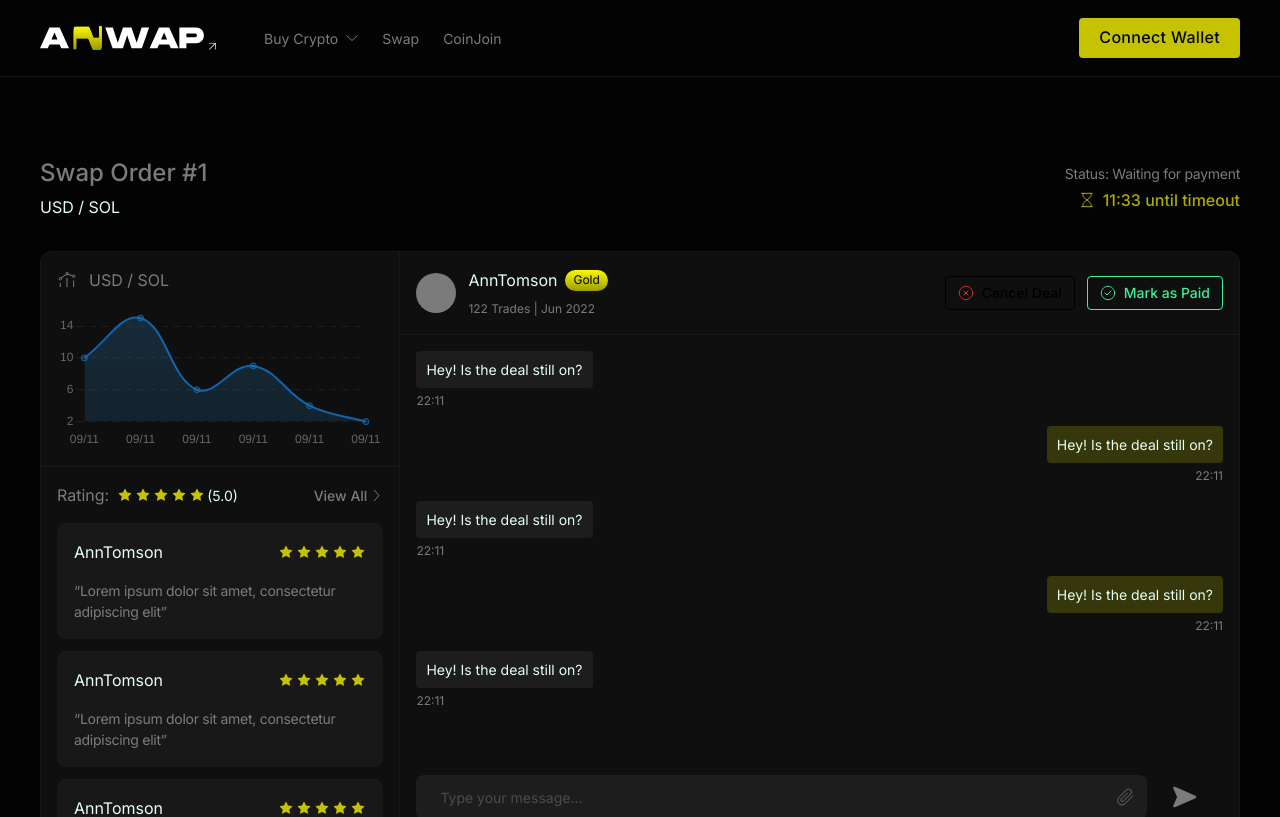
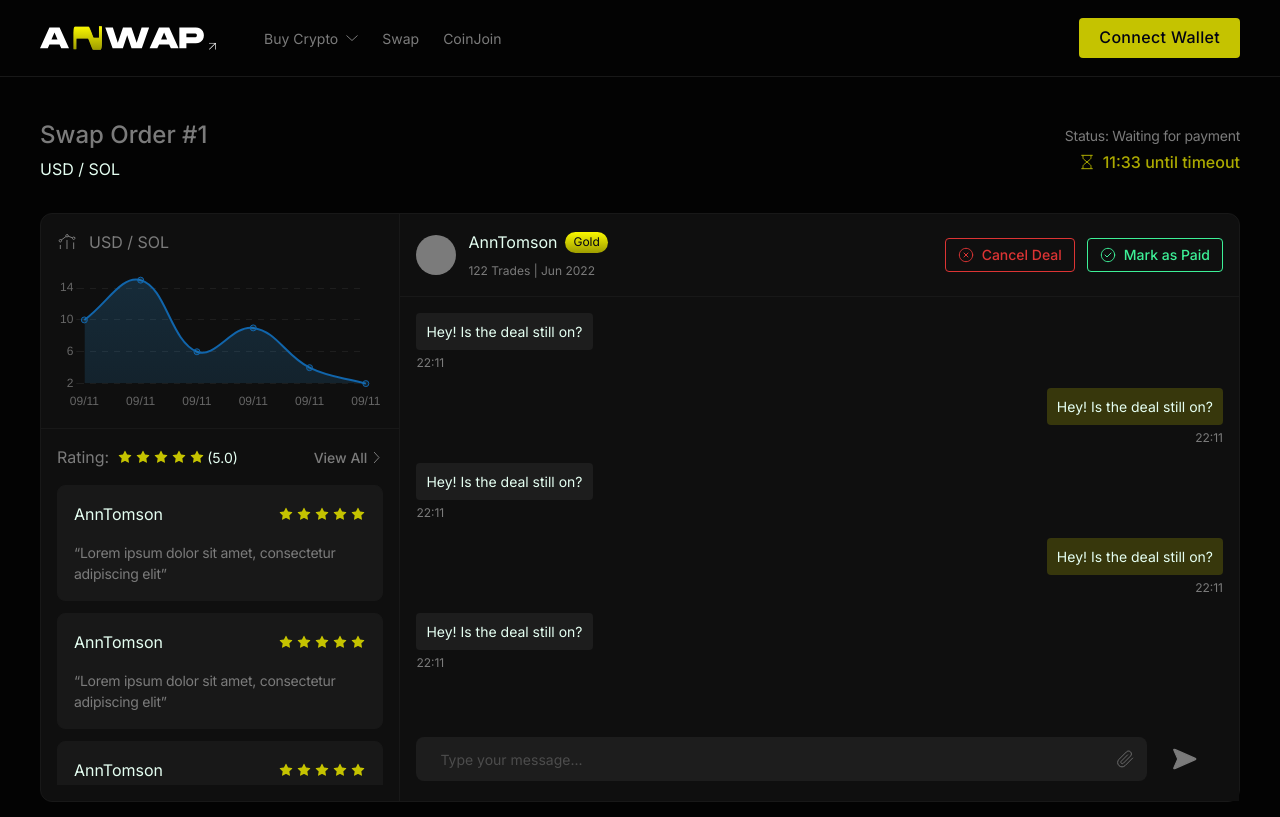
Before and after one commit to yurii-krymskiy/ASWAP, a React (Vite) app: page /swap in a window 1280 px wide. Shown: the top 817 px of the page. Built offline with nearby package versions, Linux system fonts and the light colour scheme.

Commit message:
fix button bug color

```diff
--- a/src/components/ui/StatusButton.tsx
+++ b/src/components/ui/StatusButton.tsx
@@ -1,4 +1,5 @@
 import React from "react";
+import clsx from "clsx";
 
 interface StatusButtonProps {
   variant: "success" | "danger";
@@ -9,20 +10,15 @@ interface StatusButtonProps {
 const StatusButton = ({ variant, text, icon }: StatusButtonProps) => {
   const isDanger = variant === "danger";
 
-  const borderColor = isDanger ? "#DC3434" : "#3DF097";
-  const textColor = borderColor;
-  const bgHover = isDanger ? "#DC34341A" : "#3DF0971A";
-  const shadowColor = borderColor;
-
   return (
     <button
-      className={`
-        bg-transparent border-[${borderColor}] border rounded-[4px]
-        text-[${textColor}] h-[34px] flex items-center gap-2 px-3
-        text-[14px] leading-[120%] cursor-pointer font-medium
-        transition-all duration-300 ease-in-out
-        hover:bg-[${bgHover}] hover:scale-105 hover:shadow-[0_0_1px_${shadowColor}]
-      `}
+      className={clsx(
+        "bg-transparen border rounded-[4px] h-[34px] flex items-center gap-2 px-3 text-[14px] leading-[120%] cursor-pointer font-medium transition-all duration-300 ease-in-out ",
+        {
+          "border-[#DC3434] text-[#DC3434] hover:bg-[#DC34341A]": isDanger,
+          "border-[#3DF097] text-[#3DF097] hover:bg-[#3DF0971A]": !isDanger,
+        }
+      )}
     >
       <img src={icon} alt={`${text.toLowerCase().replace(/\s+/g, "-")}-icon`} />
       {text}
--- a/src/pages/Swap/Swap.tsx
+++ b/src/pages/Swap/Swap.tsx
@@ -5,7 +5,7 @@ import SwapRatings from "./components/SwapRatings";
 
 const Swap = () => {
   return (
-    <main className="w-screen max-w-[1400px] mx-auto px-[40px] mt-[78px] mb-15">
+    <main className="w-screen max-w-[1400px] mx-auto px-[40px] mt-[40px] mb-15">
       <section>
         <SwapHeader />
         <div className="bg-[#0F0F0F] rounded-[12px] border border-[#181818] flex flex-row">
```
